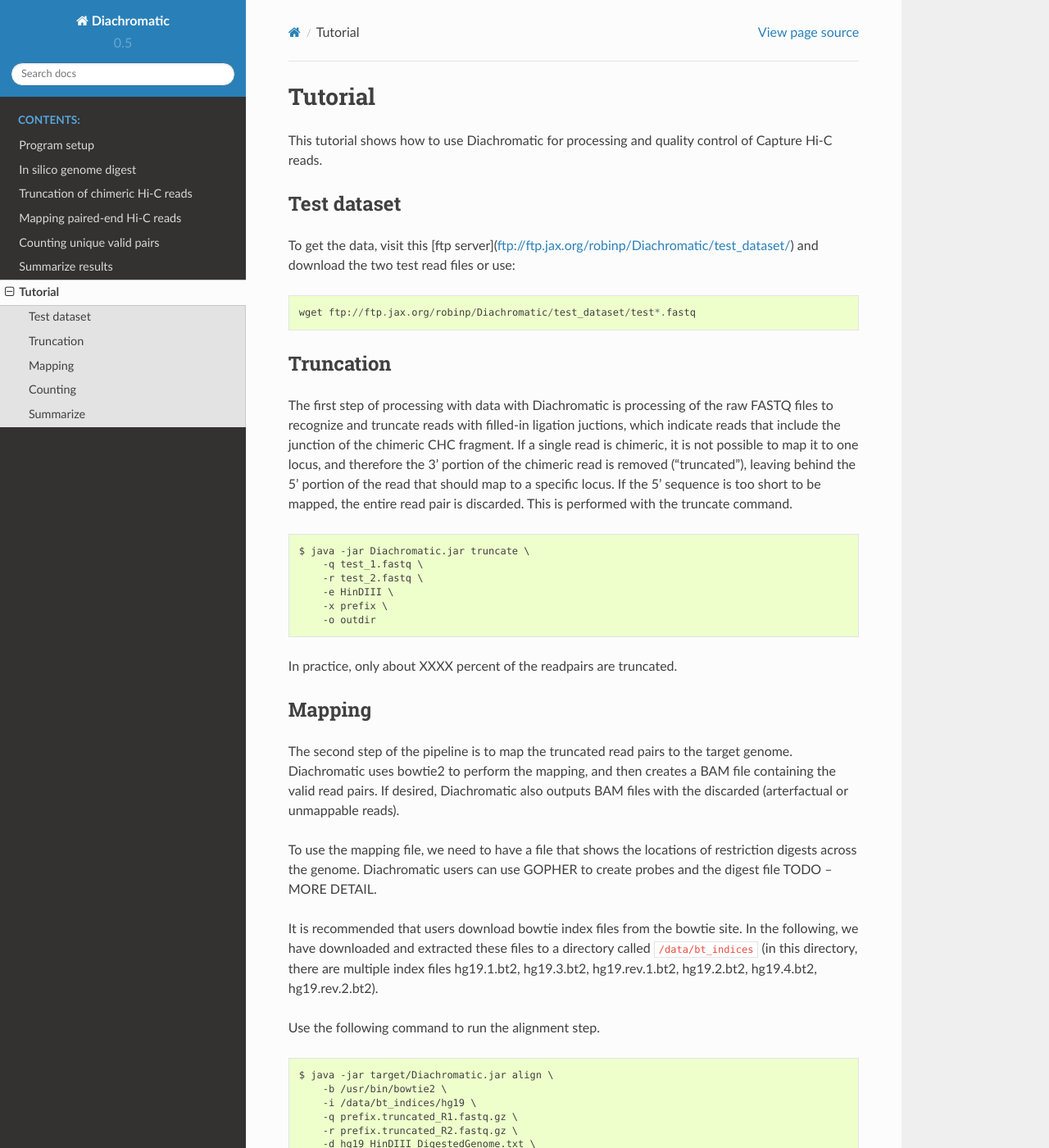
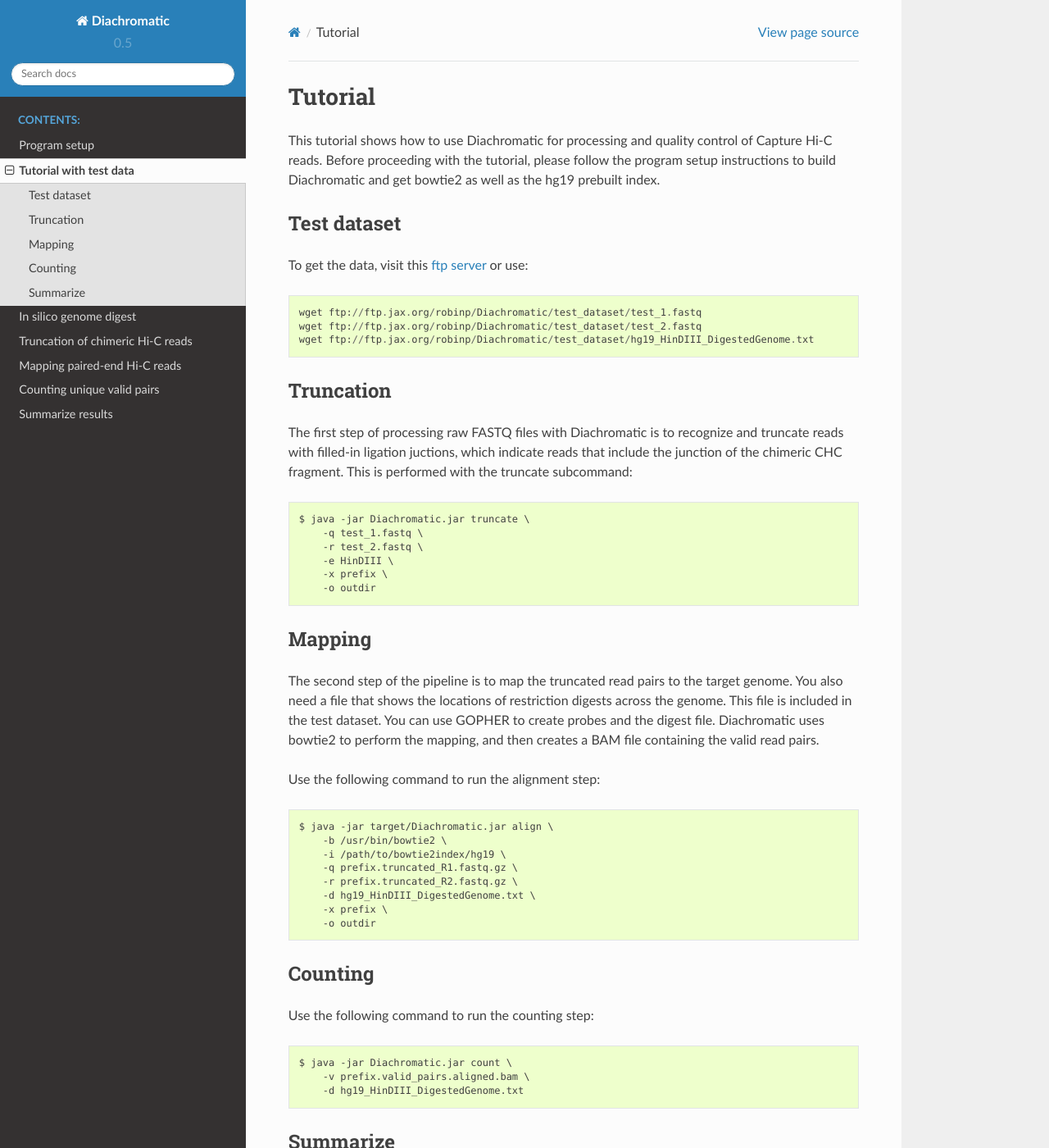
Before and after one commit to TheJacksonLaboratory/diachromatic, a Sphinx documentation site: the page built from docs/tutorial.rst, in a window 1280 px wide and 1400 px high. Shown: the whole window at 82% size. Built offline with Sphinx 7.4.7 and the Read the Docs theme 2.0.0, drawn with Linux system fonts in a browser that asks for light colours; some of the changed text lies outside the part shown.

Commit message:
Update docs

```diff
--- a/docs/index.rst
+++ b/docs/index.rst
@@ -6,12 +6,12 @@
    :caption: Contents:
 
    Program setup <setup>
+   Tutorial with test data <tutorial>
    In silico genome digest <digest>
    Truncation of chimeric Hi-C reads <truncate>
    Mapping paired-end Hi-C reads <mapping>
    Counting unique valid pairs <count>
    Summarize results <summarize>
-   Tutorial <tutorial>
 
 ..   Calling SNPs on Hi-C reads <allelspec>
 
--- a/docs/mapping.rst
+++ b/docs/mapping.rst
@@ -1,6 +1,4 @@
-.. _rstalign:
 
-========================================
 Mapping and categorization of Hi-C reads
 ========================================
 
--- a/docs/tutorial.rst
+++ b/docs/tutorial.rst
@@ -2,25 +2,23 @@
 Tutorial
 ========
 
-This tutorial shows how to use Diachromatic for processing and quality control of Capture Hi-C reads.
+This tutorial shows how to use Diachromatic for processing and quality control of Capture Hi-C reads. Before proceeding with the tutorial, please follow the program setup instructions to build Diachromatic and get bowtie2 as well as the hg19 prebuilt index.
 
 
 Test dataset
 ~~~~~~~~~~~~
 
-To get the data, visit this [ftp server](ftp://ftp.jax.org/robinp/Diachromatic/test_dataset/) and download the two test read files or use: ::
+To get the data, visit this `ftp server <ftp://ftp.jax.org/robinp/Diachromatic/test_dataset/>`_ or use: ::
 
-	wget ftp://ftp.jax.org/robinp/Diachromatic/test_dataset/test*.fastq
+	wget ftp://ftp.jax.org/robinp/Diachromatic/test_dataset/test_1.fastq
+	wget ftp://ftp.jax.org/robinp/Diachromatic/test_dataset/test_2.fastq
+	wget ftp://ftp.jax.org/robinp/Diachromatic/test_dataset/hg19_HinDIII_DigestedGenome.txt
 
 
 Truncation
 ~~~~~~~~~~
 
-The first step of processing with data with Diachromatic is processing of the raw FASTQ files to recognize and truncate
-reads with filled-in ligation juctions, which indicate reads that include the junction of the chimeric CHC fragment. If
-a single read is chimeric, it is not possible to map it to one locus, and therefore the 3' portion of the chimeric read
-is removed ("truncated"), leaving behind the 5' portion of the read that should map to a specific locus. If the 5' sequence
-is too short to be mapped, the entire read pair is discarded. This is performed with the truncate command. ::
+The first step of processing raw FASTQ files with Diachromatic is to recognize and truncate reads with filled-in ligation juctions, which indicate reads that include the junction of the chimeric CHC fragment. This is performed with the truncate subcommand: ::
 
     $ java -jar Diachromatic.jar truncate \
         -q test_1.fastq \
@@ -29,29 +27,23 @@
         -x prefix \
         -o outdir
 
+.. If a single read is chimeric, it is not possible to map it to one locus, and therefore the 3' portion of the chimeric read is removed ("truncated"), leaving behind the 5' portion of the read that should map to a specific locus. If the 5' sequence is too short to be mapped, the entire read pair is discarded.
 
-In practice, only about XXXX percent of the readpairs are truncated.
+.. In practice, only about XXXX percent of the readpairs are truncated.
 
 
 Mapping
 ~~~~~~~
 
-The second step of the pipeline is to map the truncated read pairs to the target genome. Diachromatic uses bowtie2 to perform the
-mapping, and then creates a BAM file containing the valid read pairs. If desired, Diachromatic also outputs BAM files
-with the discarded (arterfactual or unmappable reads).
+The second step of the pipeline is to map the truncated read pairs to the target genome. You also need a file that shows the locations of restriction digests across the genome. This file is included in the test dataset. You can use GOPHER to create probes and the digest file. Diachromatic uses bowtie2 to perform the mapping, and then creates a BAM file containing the valid read pairs.
 
-To use the mapping file, we need to have a file that shows the locations of restriction digests across the genome.
-Diachromatic users can use GOPHER to create probes and the digest file TODO -- MORE DETAIL.
+.. If desired, Diachromatic also outputs BAM files with the discarded (arterfactual or unmappable reads).
 
-It is recommended that users download bowtie index files from the bowtie site. In the following, we have
-downloaded and extracted these files to a directory called ``/data/bt_indices`` (in this directory, there are multiple index files
-hg19.1.bt2, hg19.3.bt2, hg19.rev.1.bt2, hg19.2.bt2, hg19.4.bt2, hg19.rev.2.bt2).
-
-Use the following command to run the alignment step. ::
+Use the following command to run the alignment step: ::
 
     $ java -jar target/Diachromatic.jar align \
         -b /usr/bin/bowtie2 \
-        -i /data/bt_indices/hg19 \
+        -i /path/to/bowtie2index/hg19 \
         -q prefix.truncated_R1.fastq.gz \
         -r prefix.truncated_R2.fastq.gz \
         -d hg19_HinDIII_DigestedGenome.txt \
```
Also changed, not shown: other parts of docs/tutorial.rst (+1 -1 lines).
